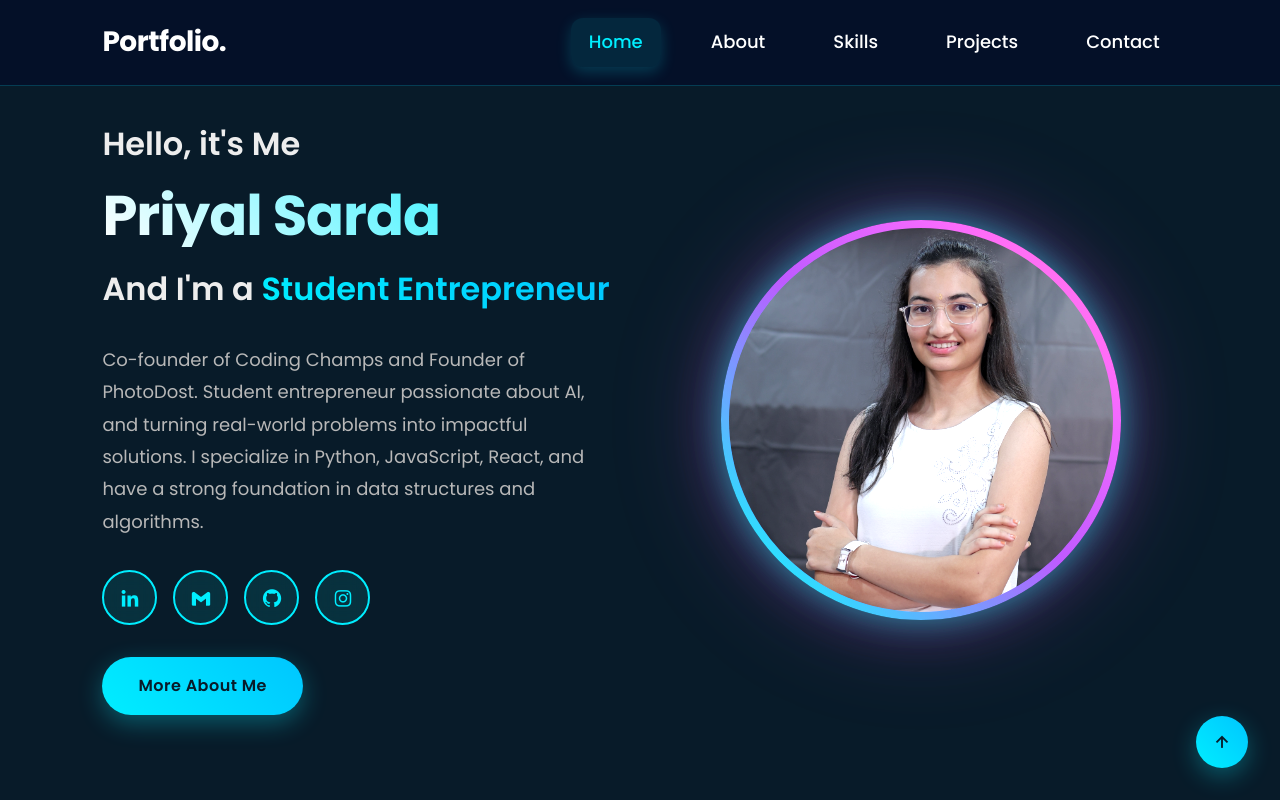
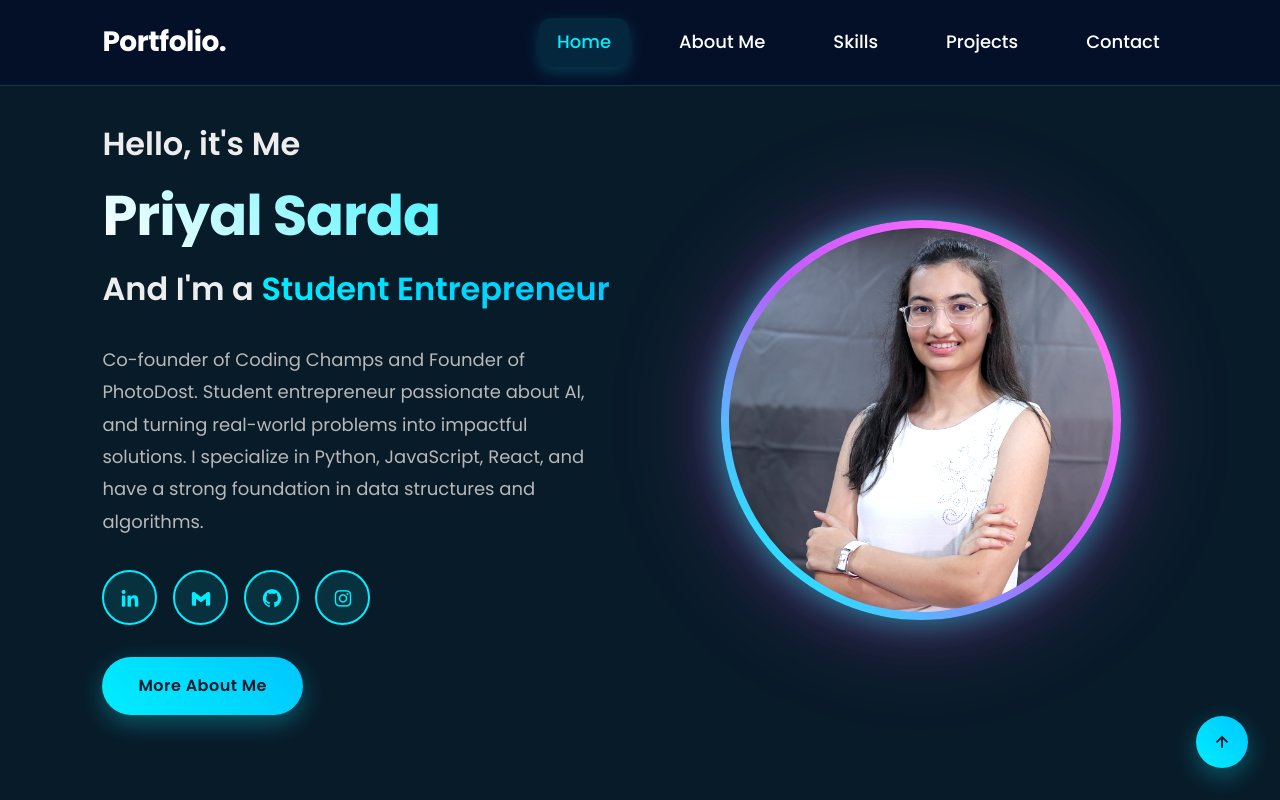
Before and after one commit to Priyal-2005/myportfolionextjs, a Next.js app: page / in a window 1280 px wide. Shown: the top 800 px of the page. Built offline with nearby package versions, Linux system fonts and the light colour scheme.

Commit message:
Updated page.js

```diff
--- a/src/app/page.js
+++ b/src/app/page.js
@@ -9,7 +9,7 @@ export default function Home() {
 
         <nav className="navbar">
           <a href="#home" style={{ '--i': 1 }} className="active">Home</a>
-          <Link href="/about" style={{ '--i': 2 }}>About</Link>
+          <Link href="/about" style={{ '--i': 2 }}>About Me</Link>
           <Link href="/skills" style={{ '--i': 3 }}>Skills</Link>
           <Link href="/projects" style={{ '--i': 4 }}>Projects</Link>
           <a href="#contact" style={{ '--i': 5 }}>Contact</a>
```
